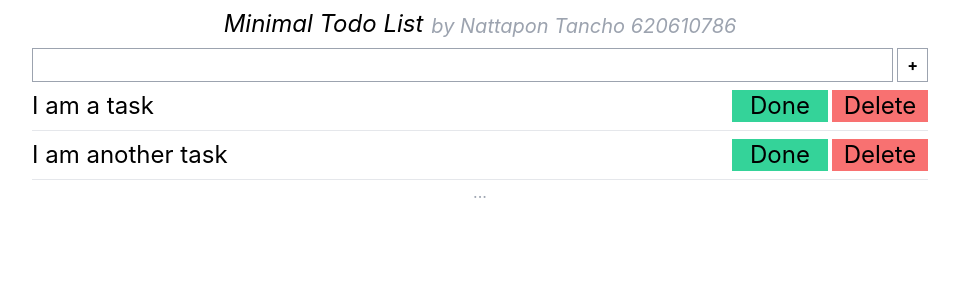
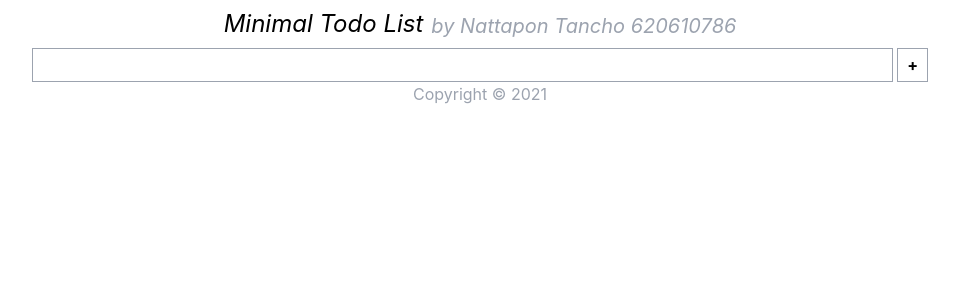
Before and after one commit to cpe-cmu-261207/lab-05-Dexshine, a React (Create React App) app: page / in a window 1280 px wide. Shown: the top 300 px of the page, without its empty margins (160-1119 px from the left). Built offline with nearby package versions, Linux system fonts and the light colour scheme.

Commit message:
#1 attemps footer

```diff
--- a/src/App.tsx
+++ b/src/App.tsx
@@ -1,6 +1,7 @@
 import React from 'react';
 import { useState } from 'react'
 import Header from './components/Header1';
+import Footer from './components/Footer';
 
 function App() {
 
@@ -26,7 +27,7 @@ function App() {
         <div>
           {/* task example */}
           {/* Please convert this into a task component */}
-          <div
+          {/* <div
             className="flex justify-between h-8 items-center py-6 border-b"
           >
             <span className="text-2xl"> I am a task </span>
@@ -34,10 +35,10 @@ function App() {
               <button className="bg-green-400 w-24 text-2xl" >Done</button>
               <button className="bg-red-400 w-24 text-2xl" >Delete</button>
             </div>
-          </div>
+          </div> */}
 
           {/* another task example */}
-          <div
+          {/* <div
             className="flex justify-between h-8 items-center py-6 border-b"
           >
             <span className="text-2xl"> I am another task </span>
@@ -45,13 +46,13 @@ function App() {
               <button className="bg-green-400 w-24 text-2xl" >Done</button>
               <button className="bg-red-400 w-24 text-2xl" >Delete</button>
             </div>
-          </div>
+          </div> */}
 
         </div>
       </div>
 
       {/* footer section */}
-      <p className='text-center text-gray-400'> ... </p>
+      <Footer></Footer>
     </div>
   );
 }
--- /dev/null
+++ b/src/components/Footer.tsx
@@ -0,0 +1,7 @@
+const Footer = () => {
+    return (
+        <p className='text-center text-gray-400'> Copyright &copy; 2021</p>
+    )
+}
+
+export default Footer
```
